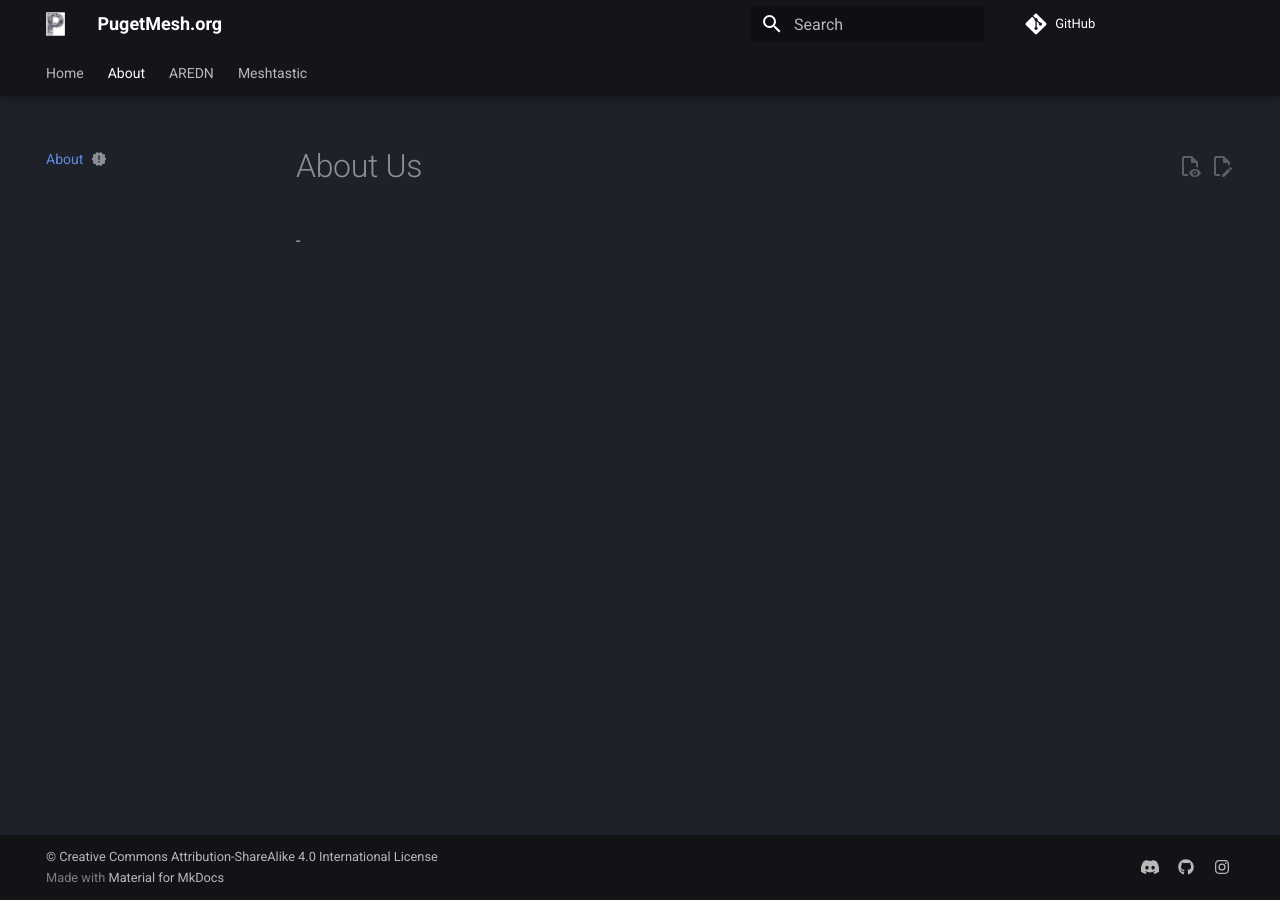
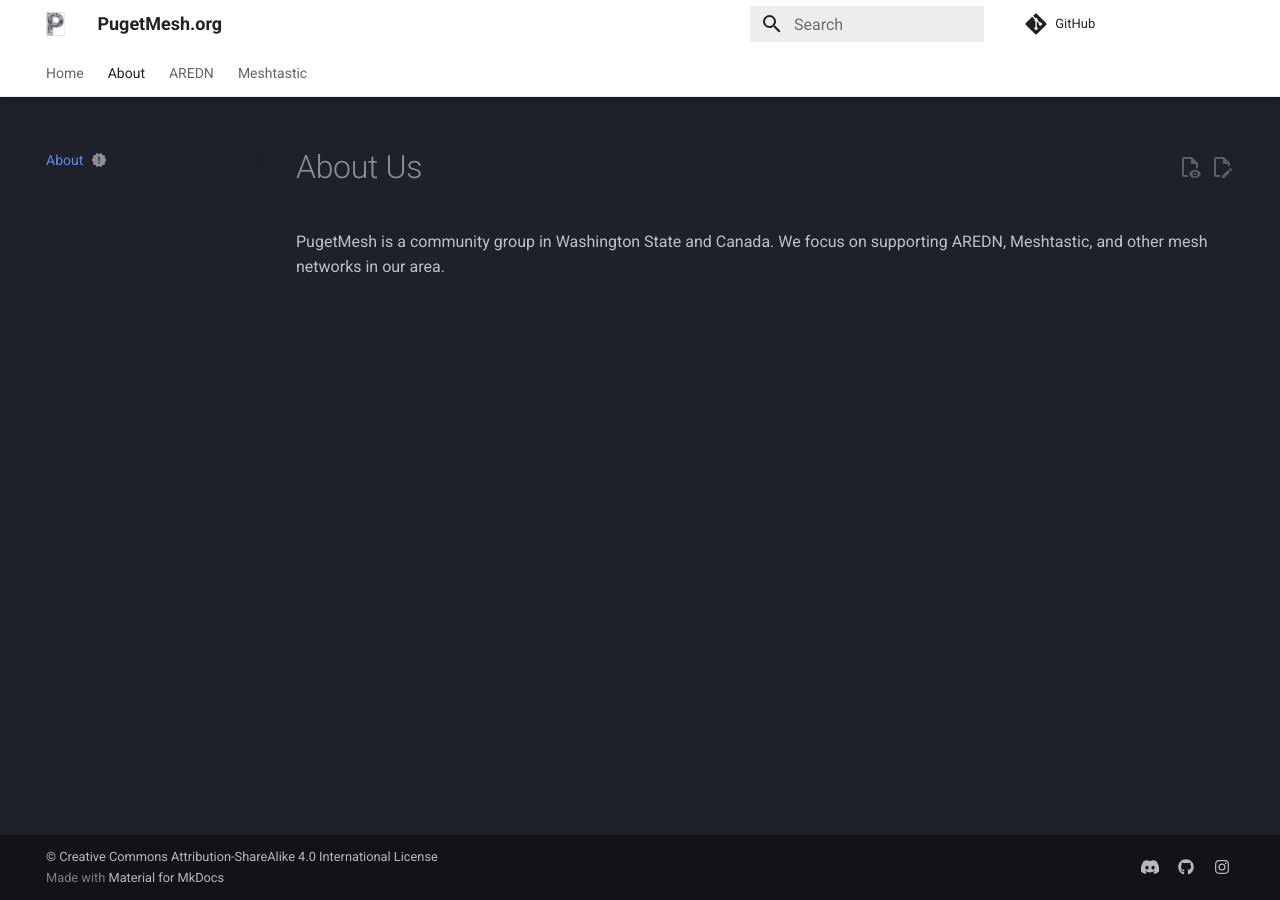
Before and after one commit to pugetmesh/pugetmesh.github.io, an MkDocs documentation site: the page built from docs/about.md, in a window 1280 px wide. Built offline with MkDocs 1.6.1 and Material for MkDocs 9.7.7, drawn with Linux system fonts in a browser that asks for light colours; comment, search, counter and statistics services are not loaded.

Commit message:
Changing to white primary, experimenting with content changes on several pages.

```diff
--- a/docs/about.md
+++ b/docs/about.md
@@ -4,4 +4,4 @@
 
 # About Us
 
--
+PugetMesh is a community group in Washington State and Canada. We focus on supporting AREDN, Meshtastic, and other mesh networks in our area.
--- a/mkdocs.yml
+++ b/mkdocs.yml
@@ -43,7 +43,7 @@
   name: material
   palette:
     scheme: slate
-    primary: black
+    primary: white
   favicon: static/favicon.png
   logo: static/favicon.png
   features:
```
Also changed, not shown: docs/devices.md (deleted, +0 -9 lines), docs/index.md (+1 -1 lines), docs/meshtastic/index.md (+2 -0 lines).
